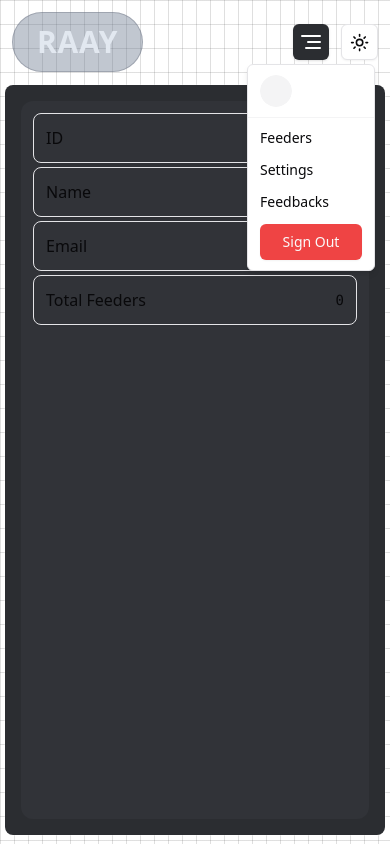
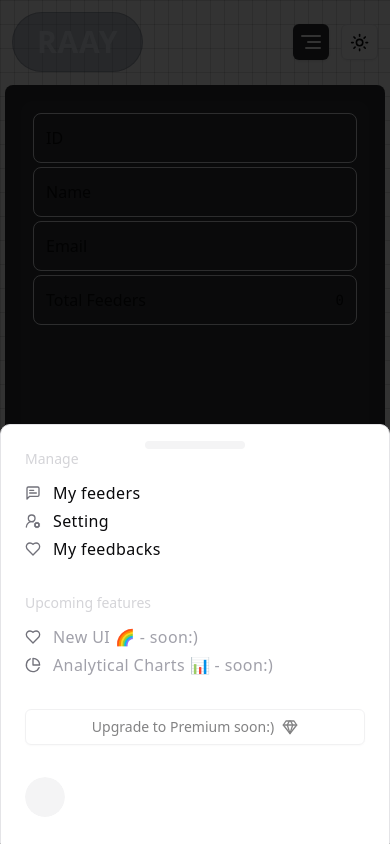
Before and after one commit to walkerbuddy01/RAAY, a Next.js app: page /d/setting in a window 390 px wide. Both pictures are taken after a click on the button 310 px from the left and 42 px from the top of the page. Built offline with nearby package versions, Linux system fonts and the light colour scheme; no server answers; the database is empty.

Commit message:
ReStyle: Change mobile navigation section :+1:

```diff
--- a/package.json
+++ b/package.json
@@ -46,6 +46,7 @@
     "tailwindcss-animate": "^1.0.7",
     "uploadthing": "^6.12.0",
     "uuid": "^10.0.0",
+    "vaul": "^0.9.1",
     "zod": "^3.23.8"
   },
   "devDependencies": {
--- a/src/components/dashboard/DashboardNavbar.tsx
+++ b/src/components/dashboard/DashboardNavbar.tsx
@@ -1,30 +1,31 @@
 "use client";
+import {
+  Drawer,
+  DrawerClose,
+  DrawerContent,
+  DrawerDescription,
+  DrawerFooter,
+  DrawerHeader,
+  DrawerTitle,
+  DrawerTrigger,
+} from "@/components/ui/drawer";
 
-import {
-  DropdownMenu,
-  DropdownMenuContent,
-  DropdownMenuItem,
-  DropdownMenuLabel,
-  DropdownMenuSeparator,
-  DropdownMenuTrigger,
-} from "@/components/ui/dropdown-menu";
-
+import { useCurrentUser } from "@/hooks/useCurrentUser";
+import { AlignRight, Gem } from "lucide-react";
+import { signOut } from "next-auth/react";
 import ActionAvatar from "../ActionAvatar";
 import { ShowHoverDetails } from "../ShowHoverDetails";
 import { ThemeToggler } from "../ThemeToggler";
 import { Button } from "../ui/button";
-import { signOut } from "next-auth/react";
-import { useCurrentUser } from "@/hooks/useCurrentUser";
-import { AlignRight } from "lucide-react";
+import MaxWidthWrapper from "../MaxWidthWrapper";
 import Link from "next/link";
+import { NAV_PAGES, UPCOMING_FEATURES } from "@/lib/constants";
 
 function DashboardNavbar() {
   const user = useCurrentUser();
   const signOutCurrent = async () => {
     await signOut();
   };
-
-
 
   return (
     <nav className="w-full h-[10%] sm:h-[12%] px-3 py-3 sm:px-5 sm:py-4 flex items-center justify-between ">
@@ -58,9 +59,12 @@
         </Button>
         <ThemeToggler />
       </div>
-      <div className="h-full flex sm:hidden items-center gap-3">
-        <DropdownMenu>
-          <DropdownMenuTrigger>
+      <div
+        className="h-full flex sm:hidden items-center gap-3"
+        suppressHydrationWarning
+      >
+        <Drawer>
+          <DrawerTrigger>
             <Button
               variant={"default"}
               size={"icon"}
@@ -68,6 +72,69 @@
             >
               <AlignRight />
             </Button>
+          </DrawerTrigger>
+          <DrawerContent className="h-[420px]">
+            <MaxWidthWrapper className="px-6 flex flex-col gap-8">
+              <div className="space-y-3">
+                <p className="text-sm text-zinc-300">Manage</p>
+                <div className="space-y-1 ">
+                  {NAV_PAGES.map((item) => (
+                    <Link
+                      href={item.href}
+                      key={item.title}
+                      className="flex gap-3 items-center tracking-wide"
+                    >
+                      <item.icon className="h-4 w-4 text-zinc-500" />
+                      {item.title}
+                    </Link>
+                  ))}
+                </div>
+              </div>
+              <div className="space-y-3">
+                <p className="text-sm text-zinc-300">Upcoming features</p>
+                <div className="space-y-1 ">
+                  {UPCOMING_FEATURES.map((item) => (
+                    <p
+                      key={item.title}
+                      className="flex gap-3 items-center text-zinc-400 tracking-wide"
+                    >
+                      <item.icon className="h-4 w-4 text-zinc-500" />
+                      {item.title}
+                    </p>
+                  ))}
+                </div>
+              </div>
+              <Button
+                className="w-full flex  items-center gap-2"
+                variant={"outline"}
+                disabled
+              >
+                Upgrade to Premium soon:{")"}
+                <Gem className="h-4 w-4" />
+              </Button>
+              <div className="flex items-center gap-3">
+                <ActionAvatar
+                  src={user?.image as string}
+                  name={user?.name as string}
+                />
+                <p className="mr-3"> {user?.name}</p>
+              </div>
+            </MaxWidthWrapper>
+          </DrawerContent>
+        </Drawer>
+
+        <ThemeToggler />
+      </div>
+    </nav>
+  );
+}
+
+export default DashboardNavbar;
+
+{
+  /* <DropdownMenu>
+          <DropdownMenuTrigger>
+
           </DropdownMenuTrigger>
           <DropdownMenuContent>
             <DropdownMenuLabel>
@@ -102,12 +169,5 @@
               </Button>
             </DropdownMenuItem>
           </DropdownMenuContent>
-        </DropdownMenu>
-
-        <ThemeToggler />
-      </div>
-    </nav>
-  );
+        </DropdownMenu> */
 }
-
-export default DashboardNavbar;
--- /dev/null
+++ b/src/components/ui/drawer.tsx
@@ -0,0 +1,118 @@
+"use client"
+
+import * as React from "react"
+import { Drawer as DrawerPrimitive } from "vaul"
+
+import { cn } from "@/lib/utils"
+
+const Drawer = ({
+  shouldScaleBackground = true,
+  ...props
+}: React.ComponentProps<typeof DrawerPrimitive.Root>) => (
+  <DrawerPrimitive.Root
+    shouldScaleBackground={shouldScaleBackground}
+    {...props}
+  />
+)
+Drawer.displayName = "Drawer"
+
+const DrawerTrigger = DrawerPrimitive.Trigger
+
+const DrawerPortal = DrawerPrimitive.Portal
+
+const DrawerClose = DrawerPrimitive.Close
+
+const DrawerOverlay = React.forwardRef<
+  React.ElementRef<typeof DrawerPrimitive.Overlay>,
+  React.ComponentPropsWithoutRef<typeof DrawerPrimitive.Overlay>
+>(({ className, ...props }, ref) => (
+  <DrawerPrimitive.Overlay
+    ref={ref}
+    className={cn("fixed inset-0 z-50 bg-black/80", className)}
+    {...props}
+  />
+))
+DrawerOverlay.displayName = DrawerPrimitive.Overlay.displayName
+
+const DrawerContent = React.forwardRef<
+  React.ElementRef<typeof DrawerPrimitive.Content>,
+  React.ComponentPropsWithoutRef<typeof DrawerPrimitive.Content>
+>(({ className, children, ...props }, ref) => (
+  <DrawerPortal>
+    <DrawerOverlay />
+    <DrawerPrimitive.Content
+      ref={ref}
+      className={cn(
+        "fixed inset-x-0 bottom-0 z-50 mt-24 flex h-auto flex-col rounded-t-[10px] border bg-background",
+        className
+      )}
+      {...props}
+    >
+      <div className="mx-auto mt-4 h-2 w-[100px] rounded-full bg-muted" />
+      {children}
+    </DrawerPrimitive.Content>
+  </DrawerPortal>
+))
+DrawerContent.displayName = "DrawerContent"
+
+const DrawerHeader = ({
+  className,
+  ...props
+}: React.HTMLAttributes<HTMLDivElement>) => (
+  <div
+    className={cn("grid gap-1.5 p-4 text-center sm:text-left", className)}
+    {...props}
+  />
+)
+DrawerHeader.displayName = "DrawerHeader"
+
+const DrawerFooter = ({
+  className,
+  ...props
+}: React.HTMLAttributes<HTMLDivElement>) => (
+  <div
+    className={cn("mt-auto flex flex-col gap-2 p-4", className)}
+    {...props}
+  />
+)
+DrawerFooter.displayName = "DrawerFooter"
+
+const DrawerTitle = React.forwardRef<
+  React.ElementRef<typeof DrawerPrimitive.Title>,
+  React.ComponentPropsWithoutRef<typeof DrawerPrimitive.Title>
+>(({ className, ...props }, ref) => (
+  <DrawerPrimitive.Title
+    ref={ref}
+    className={cn(
+      "text-lg font-semibold leading-none tracking-tight",
+      className
+    )}
+    {...props}
+  />
+))
+DrawerTitle.displayName = DrawerPrimitive.Title.displayName
+
+const DrawerDescription = React.forwardRef<
+  React.ElementRef<typeof DrawerPrimitive.Description>,
+  React.ComponentPropsWithoutRef<typeof DrawerPrimitive.Description>
+>(({ className, ...props }, ref) => (
+  <DrawerPrimitive.Description
+    ref={ref}
+    className={cn("text-sm text-muted-foreground", className)}
+    {...props}
+  />
+))
+DrawerDescription.displayName = DrawerPrimitive.Description.displayName
+
+export {
+  Drawer,
+  DrawerPortal,
+  DrawerOverlay,
+  DrawerTrigger,
+  DrawerClose,
+  DrawerContent,
+  DrawerHeader,
+  DrawerFooter,
+  DrawerTitle,
+  DrawerDescription,
+}
--- /dev/null
+++ b/src/lib/constants.ts
@@ -0,0 +1,28 @@
+import { Heart, MessageSquareText, PieChart, UserRoundCog } from "lucide-react";
+
+export const NAV_PAGES = [
+  {
+    title: "My feeders",
+    href: "/d/feeder",
+    icon: MessageSquareText,
+  }, {
+    title: "Setting",
+    href: "/d/setting",
+    icon: UserRoundCog,
+  }, {
+    title: "My feedbacks",
+    href: "/d/feedbacks",
+    icon: Heart,
+  },
+];
+
+export const UPCOMING_FEATURES = [
+  {
+    title: "New UI 🌈 - soon:)",
+    icon: Heart,
+  },
+  {
+    title: "Analytical Charts 📊 - soon:)",
+    icon: PieChart,
+  },
+]
```
Also changed, not shown: 1 other file (tests, documents, lock files or other folders).
